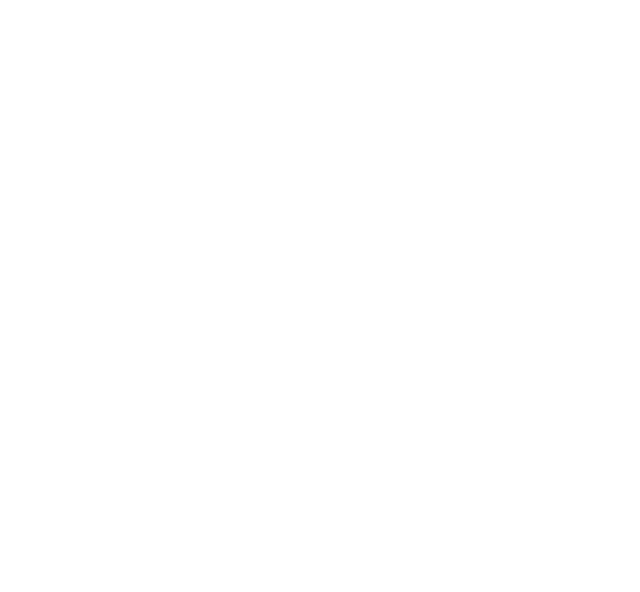
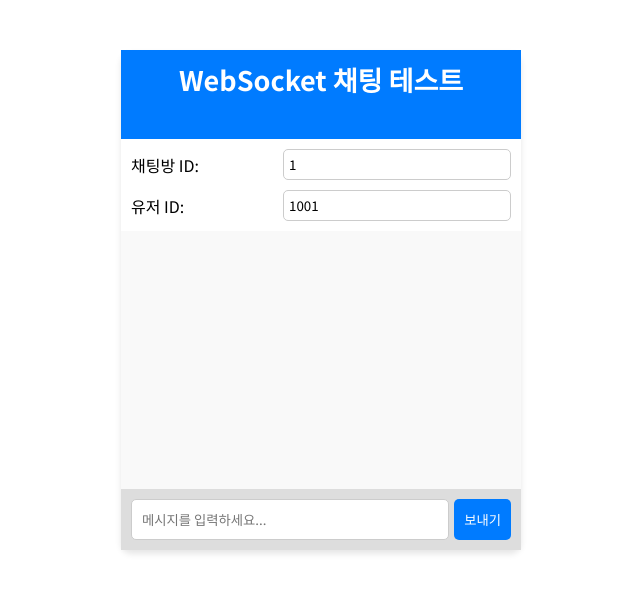
Before and after one commit to SSAFY-D105-Pop4U/Pop4U, a React (Vite) app in the folder frontend/: page /chat in a window 1280 px wide. Before the commit this address had no page. Shown: the top 592 px of the page, without its empty margins (319-959 px from the left). Built offline with nearby package versions, Linux system fonts and the light colour scheme.

Commit message:
Feat : 웹소켓 구현중

```diff
--- a/frontend/package.json
+++ b/frontend/package.json
@@ -10,12 +10,14 @@
     "preview": "vite preview"
   },
   "dependencies": {
+    "@stomp/stompjs": "^7.0.0",
     "axios": "^1.7.9",
     "chart.js": "^4.4.7",
     "react": "^18.3.1",
     "react-chartjs-2": "^5.3.0",
     "react-dom": "^18.3.1",
-    "react-router-dom": "^7.1.5"
+    "react-router-dom": "^7.1.5",
+    "sockjs-client": "^1.6.1"
   },
   "devDependencies": {
     "@eslint/js": "^9.17.0",
--- a/frontend/src/pages/Chat.jsx
+++ b/frontend/src/pages/Chat.jsx
@@ -0,0 +1,159 @@
+import React, { useEffect, useRef, useState } from "react";
+import { Client } from "@stomp/stompjs";
+import SockJS from "sockjs-client";
+import "../styles/pages/Chat.css";
+
+const SOCKET_URL = "http://localhost:8080/ws/chat"; // ✅ 백엔드 웹소켓 URL
+
+const Chat = () => {
+  const [chatRoomId, setChatRoomId] = useState("1"); // ✅ 기본 채팅방 ID
+  const [userId, setUserId] = useState("1001"); // ✅ 기본 유저 ID
+  const [message, setMessage] = useState(""); // 내가 보내는 메세지
+  const [messages, setMessages] = useState([]); // ✅ 기존 메세지
+  const stompClientRef = useRef(null);
+  const inputRef = useRef(null);
+
+  useEffect(() => {
+    if (!chatRoomId) return;
+
+    // ✅ 웹소켓 연결 설정
+    const socket = new SockJS(SOCKET_URL);
+    const stompClient = new Client({
+      webSocketFactory: () => socket,
+      debug: (msg) => console.log("[STOMP] 연결 성공:", msg),
+      onConnect: () => {
+        console.log("[STOMP] 연결 성공");
+
+        // ✅ 채팅방 구독
+        stompClient.subscribe(`/topic/chat/${chatRoomId}`, (response) => {
+          const newMessage = JSON.parse(response.body);
+          setMessages((prevMessages) => [...prevMessages, newMessage]);
+        });
+
+        // ✅ 채팅방 입장 시 기존 메시지 불러오기
+        fetchChatHistory();
+      },
+      onStompError: (e) => {
+        console.error("[STOMP] 연결 실패:", e);
+        stompClient.deactivate();
+      },
+      onDisconnect: () => console.log("[STOMP] 연결 해제"),
+      reconnectDelay: 5000,
+      heartbeatIncoming: 4000,
+      heartbeatOutgoing: 4000,
+    });
+
+    stompClient.activate();
+    stompClientRef.current = stompClient;
+
+    return () => {
+      stompClient.deactivate();
+    };
+  }, [chatRoomId]);
+
+  // ✅ 기존 채팅 내역 불러오기
+  const fetchChatHistory = async () => {
+    try {
+      const response = await fetch(
+        `http://localhost:8080/chat/${chatRoomId}`
+      );
+      const data = await response.json();
+
+      console.log("📌 불러온 채팅 내역:", data); // ✅ 콘솔에서 데이터 확인
+
+      // ✅ 응답이 배열이 아니면 빈 배열로 설정
+      setMessages(Array.isArray(data) ? data : []);
+    } catch (error) {
+      console.error("채팅 내역 불러오기 실패:", error);
+      setMessages([]); // ❗ API 호출 실패 시에도 빈 배열로 설정 (에러 방지)
+    }
+  };
+
+  // ✅ 메시지 전송 함수
+  const sendMessage = () => {
+    if (
+      !message.trim() ||
+      !stompClientRef.current ||
+      !stompClientRef.current.connected
+    )
+      return;
+
+    const chatMessage = {
+      chatRoomId: parseInt(chatRoomId, 10),
+      userId: parseInt(userId, 10),
+      chattingMessage: message,
+    };
+
+    stompClientRef.current.publish({
+      destination: `/app/chat/${chatRoomId}`,
+      body: JSON.stringify(chatMessage),
+    });
+
+    setMessage("");
+    inputRef.current?.focus();
+  };
+
+  // ✅ Enter 키 입력 시 메시지 전송
+  const handleKeyPress = (e) => {
+    if (e.key === "Enter") {
+      sendMessage();
+    }
+  };
+
+  return (
+    <div className="chat-container">
+      {/* ✅ 채팅방 설정 */}
+      <div className="chat-header">
+        <h2>WebSocket 채팅 테스트</h2>
+      </div>
+
+      {/* ✅ 채팅방 및 유저 ID 설정 */}
+      <div className="chat-settings">
+        <div className="chat-input">
+          <label>채팅방 ID:</label>
+          <input
+            type="text"
+            value={chatRoomId}
+            onChange={(e) => setChatRoomId(e.target.value)}
+          />
+        </div>
+        <div className="chat-input">
+          <label>유저 ID:</label>
+          <input
+            type="text"
+            value={userId}
+            onChange={(e) => setUserId(e.target.value)}
+          />
+        </div>
+      </div>
+
+      {/* ✅ 채팅 메시지 출력 */}
+      <div className="chat-messages">
+        {Array.isArray(messages) ? (
+          messages.map((msg, index) => (
+            <div key={index} className="chat-message">
+              <b>User {msg.userId}:</b> {msg.chattingMessage}
+            </div>
+          ))
+        ) : (
+          <p>채팅 내역을 불러오는 중...</p> // 데이터가 없을 때 안전한 UI 출력
+        )}
+      </div>
+
+      {/* ✅ 메시지 입력 & 전송 */}
+      <div className="chat-footer">
+        <input
+          ref={inputRef}
+          type="text"
+          placeholder="메시지를 입력하세요..."
+          value={message}
+          onChange={(e) => setMessage(e.target.value)}
+          onKeyDown={handleKeyPress}
+        />
+        <button onClick={sendMessage}>보내기</button>
+      </div>
+    </div>
+  );
+};
+
+export default Chat;
--- a/frontend/src/routes/AppRoutes.jsx
+++ b/frontend/src/routes/AppRoutes.jsx
@@ -15,6 +15,9 @@ import NewPopupList from "../pages/NewPopupList";
 import EndingPopupList from "../pages/EndingPopupList";
 import TrendingPopupList from "../pages/TrendingPopupList";
 import ReviewLifeShot from "../pages/ReviewLifeShot";
+import Chat from "../pages/Chat";
+
+
 const AppRoutes = () => {
   return (
     <Routes>
@@ -36,6 +39,8 @@ const AppRoutes = () => {
 
       <Route path="/recheck" element={<Recheck />} />
       <Route path="/reviewlifeshot" element={<ReviewLifeShot />} />
+      <Route path="/chat" element={<Chat />} />
+
     </Routes>
   );
 };
--- /dev/null
+++ b/frontend/src/styles/pages/Chat.css
@@ -0,0 +1,82 @@
+/* ✅ 전체 채팅 컨테이너 */
+.chat-container {
+    display: flex;
+    flex-direction: column;
+    width: 400px;
+    height: 500px;
+    margin: 50px auto;
+    background: #fff;
+    border-radius: 10px;
+    box-shadow: 0px 4px 6px rgba(0, 0, 0, 0.1);
+  }
+
+  /* ✅ 채팅방 설정 */
+  .chat-header {
+    background: #007bff;
+    color: white;
+    padding: 10px;
+    text-align: center;
+    font-size: 18px;
+    font-weight: bold;
+  }
+
+  /* ✅ 채팅방 및 유저 설정 */
+  .chat-settings {
+    padding: 10px;
+    display: flex;
+    flex-direction: column;
+    gap: 10px;
+  }
+
+  .chat-input {
+    display: flex;
+    justify-content: space-between;
+    align-items: center;
+  }
+
+  .chat-input input {
+    width: 60%;
+    padding: 5px;
+    border: 1px solid #ccc;
+    border-radius: 5px;
+  }
+
+  /* ✅ 채팅 메시지 */
+  .chat-messages {
+    flex: 1;
+    overflow-y: auto;
+    padding: 10px;
+    background: #f9f9f9;
+  }
+
+  .chat-message {
+    padding: 5px;
+    margin: 5px 0;
+    background: white;
+    border-radius: 5px;
+    box-shadow: 0px 2px 4px rgba(0, 0, 0, 0.1);
+  }
+
+  /* ✅ 메시지 입력 & 전송 */
+  .chat-footer {
+    display: flex;
+    padding: 10px;
+    background: #ddd;
+  }
+
+  .chat-footer input {
+    flex: 1;
+    padding: 10px;
+    border: 1px solid #ccc;
+    border-radius: 5px;
+  }
+
+  .chat-footer button {
+    padding: 10px;
+    background: #007bff;
+    color: white;
+    border: none;
+    cursor: pointer;
+    margin-left: 5px;
+    border-radius: 5px;
+  }
--- a/frontend/vite.config.js
+++ b/frontend/vite.config.js
@@ -4,6 +4,9 @@ import react from '@vitejs/plugin-react'
 // https://vite.dev/config/
 export default defineConfig({
   plugins: [react()],
+  define: {
+    global: "window", // ✅ { } 대신 : 사용
+  },
   server: {
     proxy: {
       "/popup": {
```
Also changed, not shown: frontend/src/components/GoogleLogin.jsx (line endings or trailing spaces), 1 other file (tests, documents, lock files or other folders).
